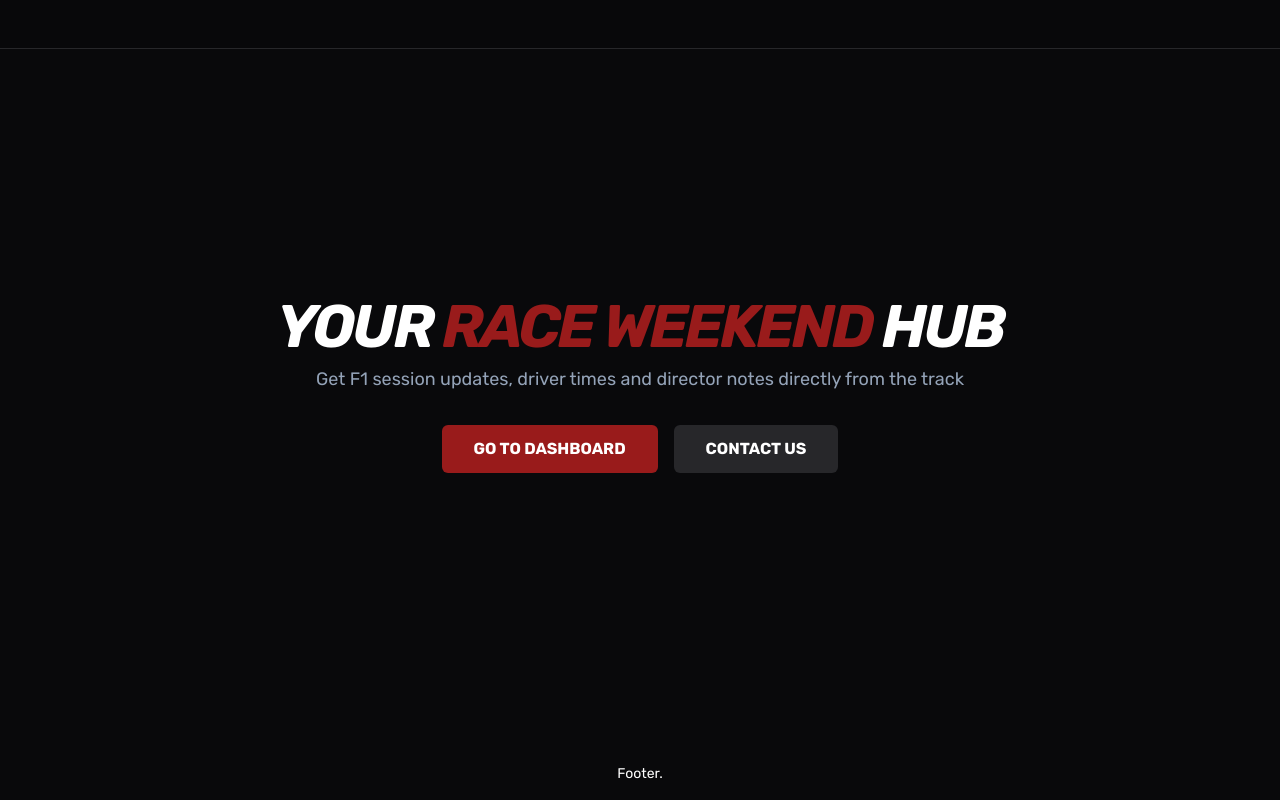
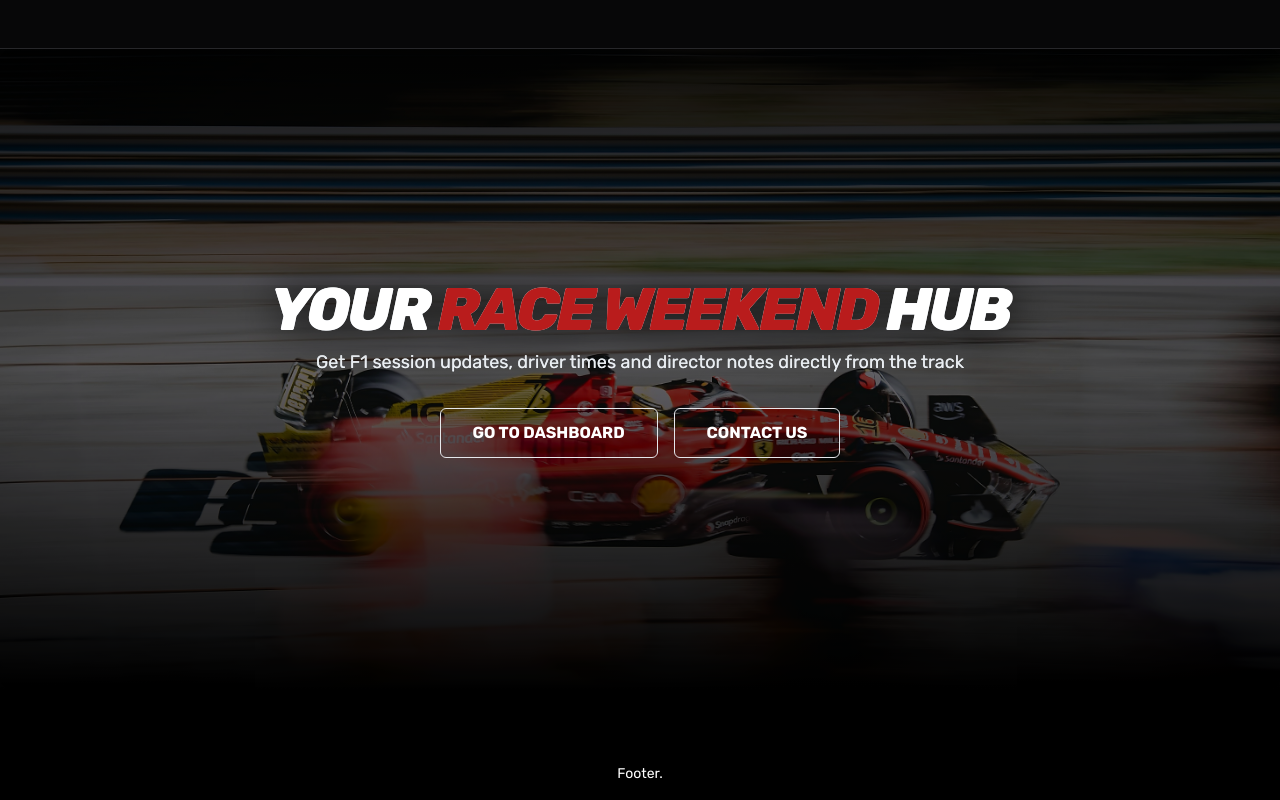
Before and after one commit to David-Miculit/individual-project, a React (Vite) app in the folder individual-project-app/: page / in a window 1280 px wide. Built offline with nearby package versions, Linux system fonts and the light colour scheme.

Commit message:
feat: landing page redesign

```diff
--- a/individual-project-app/src/components/MainHeader.jsx
+++ b/individual-project-app/src/components/MainHeader.jsx
@@ -1,4 +1,4 @@
-export default function MainHeader() {
+export default function MainHeader({className}) {
     return (
         <header className="sticky top-0 z-1 flex items-center justify-between p-6 bg-zinc-950/80 backdrop-blur-md border-b border-zinc-800">
 
--- a/individual-project-app/src/layouts/MainLayout.jsx
+++ b/individual-project-app/src/layouts/MainLayout.jsx
@@ -1,12 +1,14 @@
 import MainHeader from "../components/MainHeader"
 import Footer from "../components/Footer"
-import { Outlet } from "react-router-dom"
+import { Outlet, useLocation } from "react-router-dom"
 
 export default function MainLayout() {
+    const isHome = useLocation().pathname=== "/"
+
     return(
-        <div className="min-h-screen flex flex-col bg-zinc-950 text-white font-rubik">
+        <div className="min-h-screen flex flex-col bg-black text-white font-rubik">
             <MainHeader />
-            <main className="flex-1 container mx-auto p-4">
+            <main className="flex-1">
                 <Outlet />
             </main>
             <Footer />
--- a/individual-project-app/src/pages/HomePage.jsx
+++ b/individual-project-app/src/pages/HomePage.jsx
@@ -1,16 +1,26 @@
 import { Link } from "react-router-dom"
+import f1Bg from "../assets/f1bg.jpg"
 
 export default function HomePage() {
-  return(
-    <div className="flex flex-col items-center justify-center text-center min-h-[80vh] animate-fade-in">
-      <h1 className="text-6xl font-bold mb-2 uppercase tracking-tighter italic">
-        Your <span className="text-red-800">Race Weekend</span> Hub
-      </h1>
-      <p className="text-slate-400 text-lg mb-8">Get F1 session updates, driver times and director notes directly from the track</p>
-      <div className="flex gap-4">
-        <Link to="/dashboard" className="bg-red-800 text-white px-8 py-3 rounded-md font-bold uppercase hover:bg-red-700 transition">Go to dashboard</Link>
-        <Link to="/contact" className="bg-zinc-800 text-white px-8 py-3 rounded-md font-bold uppercase hover:bg-zinc-700 transition">Contact us</Link>
+  return (
+    <section className="relative bg-cover bg-center" style={{ backgroundImage: `url(${f1Bg})` }}>
+      <div className="absolute inset-0 bg-gradient-to-b from-black/90 via-black/50 to-black" />
+
+      <div className="relative flex flex-col items-center justify-center text-center min-h-[80vh] animate-fade-in">
+        <div className="absolute inset-0 bg-black/10 backdrop- -z-10 rounded-xl" />
+        <h1 className="text-6xl font-extrabold mb-2 uppercase tracking-tighter italic bg-gradient-to-b from-slate-100 to-slate-300 bg-clip-text drop-shadow-[0_2px_20px_rgba(0,0,0,0.8)]">
+          Your <span className="text-red-700">Race Weekend</span> Hub
+        </h1>
+
+        <p className="text-slate-100 text-lg mb-8 bg-gradient-to-b from-slate-100 to-slate-300 bg-clip-text">
+          Get F1 session updates, driver times and director notes directly from the track
+        </p>
+
+        <div className="flex gap-4">
+          <Link to="/dashboard" className="border px-8 py-3 rounded-md font-bold uppercase hover:bg-red-700 hover:scale-[1.02] transition">Go to dashboard</Link>
+          <Link to="/contact" className="border px-8 py-3 rounded-md font-bold uppercase hover:bg-zinc-700 hover:scale-[1.02] transition">Contact us</Link>
+        </div>
       </div>
-    </div>
+    </section>
   )
 }
```
Also changed, not shown: individual-project-app/src/assets/f1bg.jpg (added).
